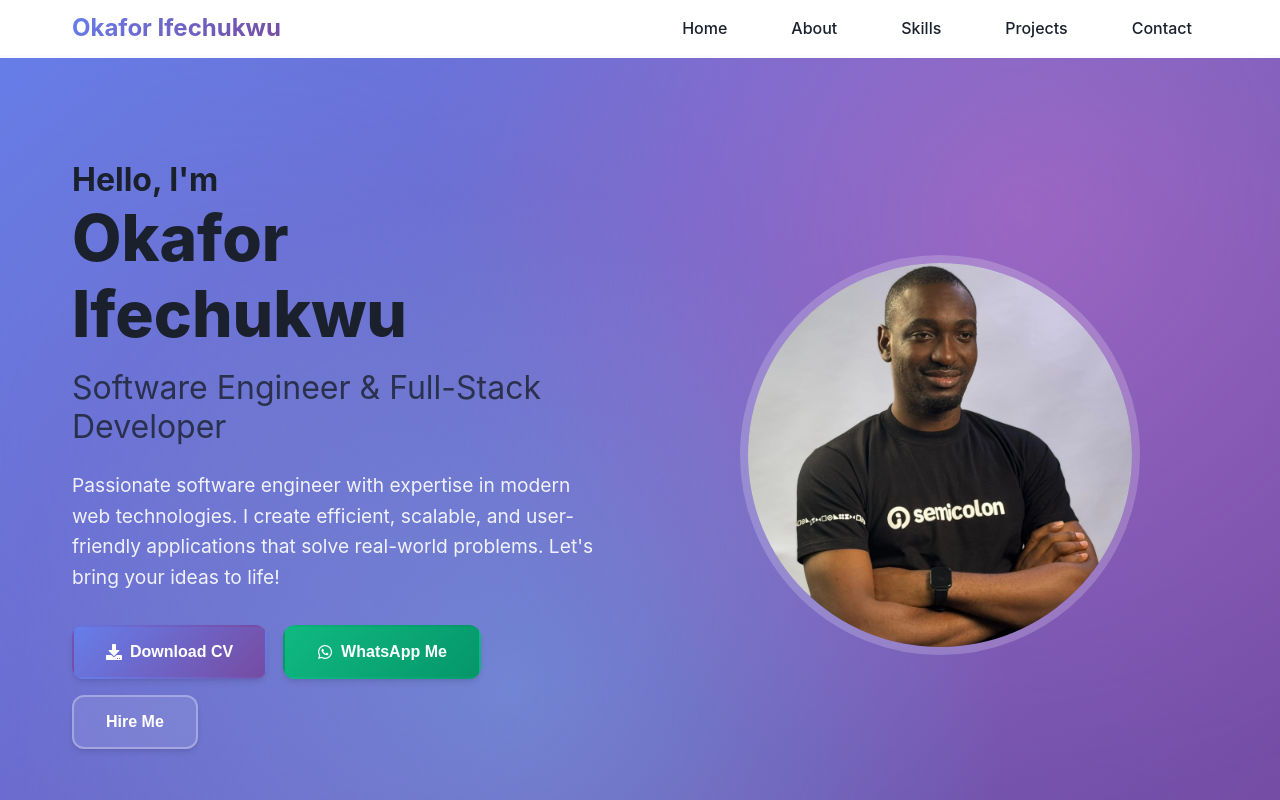
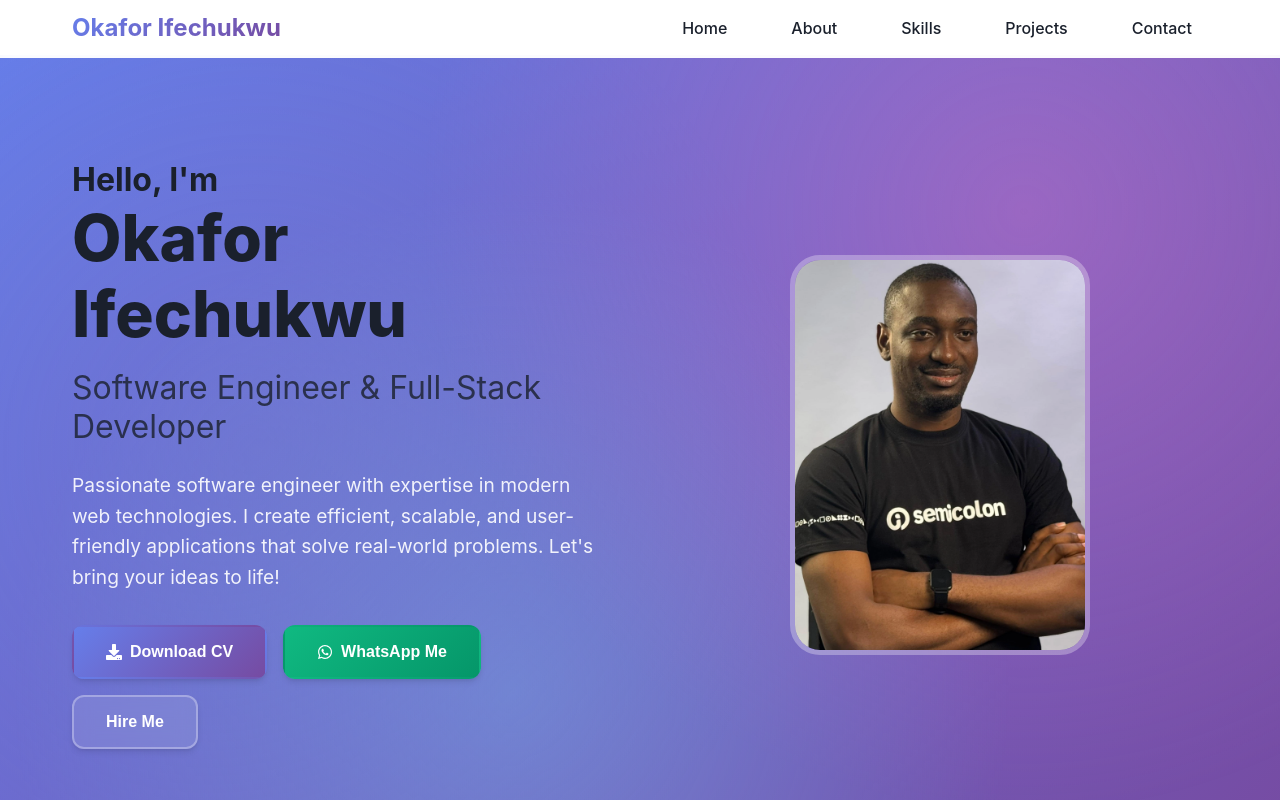
Before and after one commit to EmmanuelAdah/portfolio, a React (Vite) app in the folder my-app/: page / in a window 1280 px wide. Shown: the top 800 px of the page. Built offline with nearby package versions, Linux system fonts and the light colour scheme.

Commit message:
for styling the user interface

```diff
--- a/my-app/src/index.css
+++ b/my-app/src/index.css
@@ -296,11 +296,11 @@ p {
 }
 
 .profile-image {
-  width: 400px;
+  width: 300px;
   height: 400px;
-  border-radius: 50%;
+  border-radius: 30px;
   overflow: hidden;
-  border: 8px solid rgba(255, 255, 255, 0.2);
+  border: 5px solid rgba(255, 255, 255, 0.3);
   position: relative;
   margin: 0 auto;
 }
```
